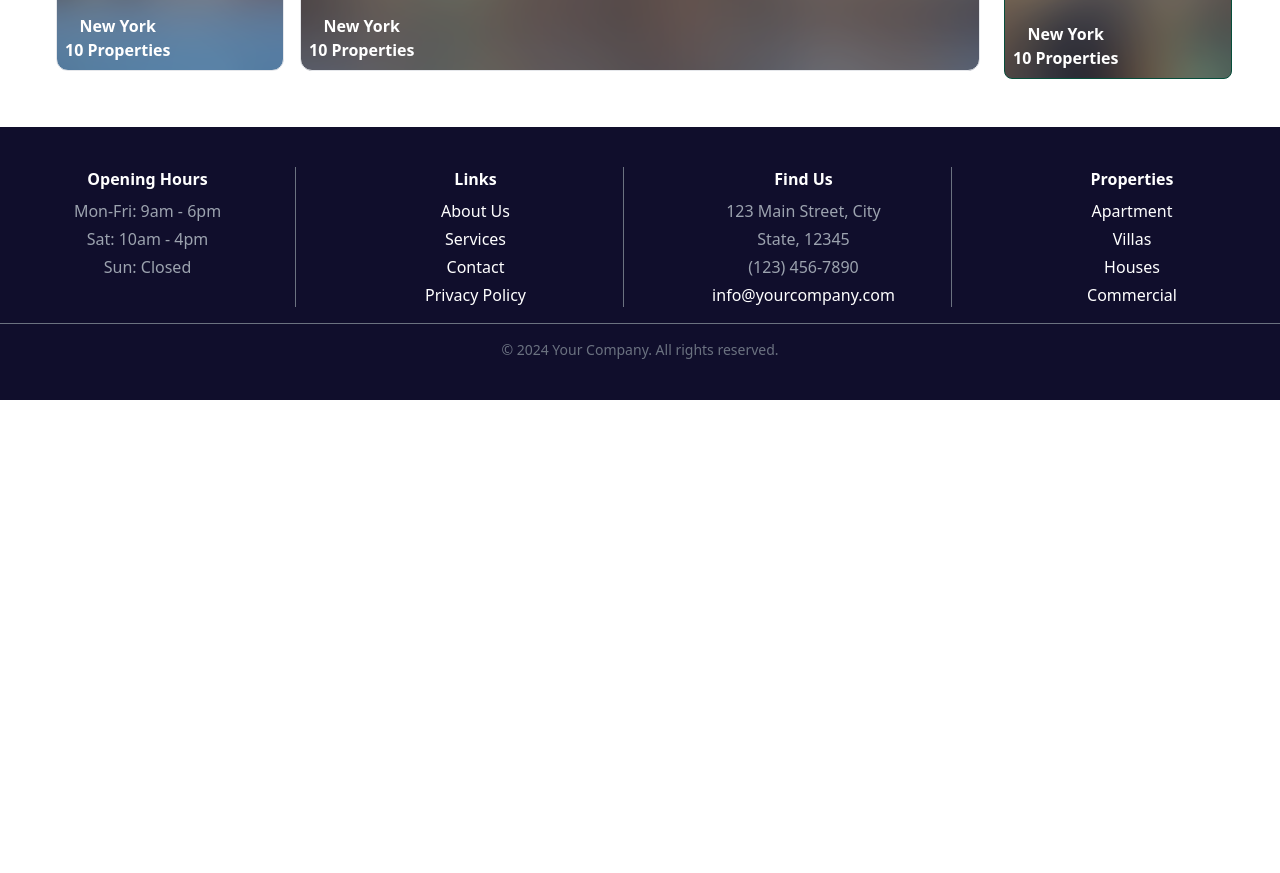
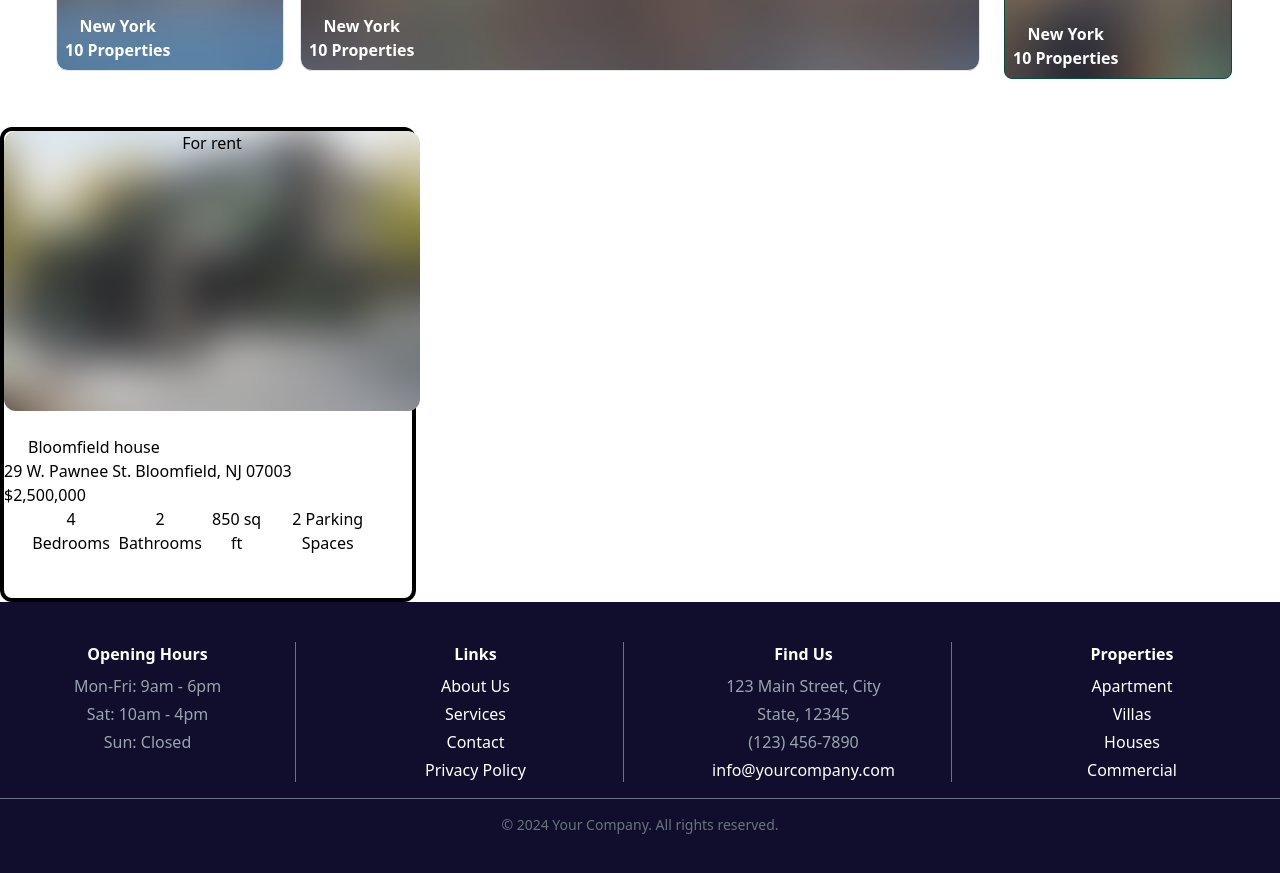
Before and after one commit to mayushh/house-renting, a React (Create React App) app: page / in a window 1280 px wide. Shown: the part 2600-3473 px from the top of the page. Before the commit the page ends 3000 px from the top, so only its background shows below. Built offline with nearby package versions, Linux system fonts and the light colour scheme.

Commit message:
some more changes

```diff
--- a/src/App.css
+++ b/src/App.css
@@ -55,3 +55,6 @@
   /* height: 62vh; Ensures the body element takes up the full viewport height */
 
 }
+.roomImage{
+  background-image : url(../src/components/Img\ \(2\).png);
+}
--- a/src/App.js
+++ b/src/App.js
@@ -5,6 +5,7 @@ import Footer from './components/Footer';
 import Body from './components/Body';
 import ContactUsForm from './components/ContactUsForm'
 import CityYouLive from './CityYouLive';
+import Card from './components/Card';
 
 function App() {
   return (
@@ -13,6 +14,7 @@ function App() {
       <Body/>
       <ContactUsForm/>
       <CityYouLive/>
+      <Card/>
       <Footer/>
     </div>
   );
--- a/src/components/Card.js
+++ b/src/components/Card.js
@@ -2,7 +2,23 @@ import React from 'react'
 
 const Card = () => {
   return (
-    <div></div>
+    <div>
+
+
+    <div className="border-4 border-black card w-[416px] h-[475px] rounded-xl ">
+      <div className="roomImage w-[416px] h-[280px] rounded-xl">For rent</div>
+      <h1 className='px-6 pt-6 text-left'>Bloomfield house</h1>
+      <p className='text-left'>29 W. Pawnee St. Bloomfield, NJ 07003</p>
+      <div className="price text-left">$2,500,000</div>
+      <div className="features flex flexro px-6">
+        <div>4 Bedrooms</div>
+        <div>2 Bathrooms</div>
+        <div >850 sq ft</div>
+        <div className=''>2 Parking Spaces</div>
+      </div>
+    </div>
+
+    </div>
 
   )
 }
```
Also changed, not shown: src/components/Img (2).png (added).
